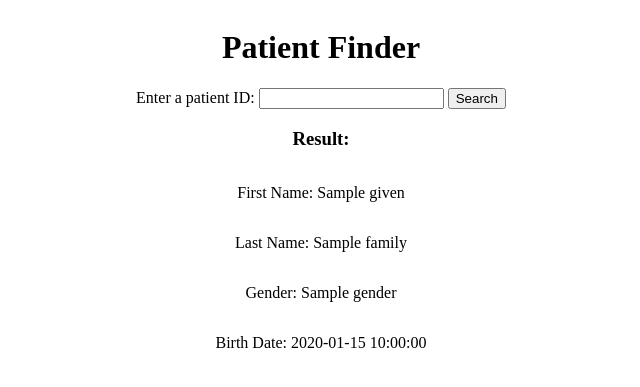
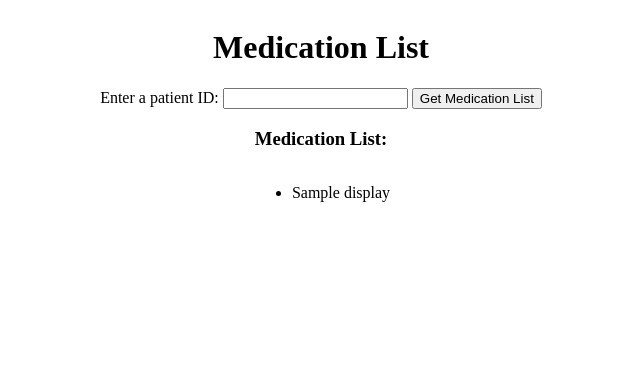
Before and after one commit to bcbi/fhir-medication-finder, a Flask app: template src/templates/index.html in a window 1280 px wide. Shown: the top 387 px of the page, without its empty margins (319-959 px from the left). Run offline with Flask 3, Linux system fonts and the light colour scheme; the template is opened without the code that fills it: most values are stand-ins (such as "Sample title", 1, 10 or a date in 2020).

Commit message:
medication finder app

```diff
--- a/src/app.py
+++ b/src/app.py
@@ -13,11 +13,11 @@ load_dotenv()
 username = os.getenv("FHIR_USERNAME")
 password = os.getenv("FHIR_PASSWORD")
 
-def request_patient(patient_id, credentials):
+def request_medication_list(patient_id, credentials):
+    # Use the MedicationRequest or MedicationStatement resource to retrieve medication information.
+    req = requests.get(FHIR_SERVER_BASE_URL + f"/MedicationRequest?patient={patient_id}", auth=credentials)
 
-    req = requests.get(FHIR_SERVER_BASE_URL + "/Patient/" + str(patient_id), auth = credentials)
-
-    print(f"Requests status: {req.status_code}")
+    print(f"Request status: {req.status_code}")
 
     response = req.json()
     print(response.keys())
@@ -25,19 +25,17 @@ def request_patient(patient_id, credentials):
     return response
 
 
-
 @app.route('/', methods=['GET', 'POST'])
 def index_eu():
-
     result = None
     credentials = (username, password)
 
     if request.method == 'POST':
         try:
-            number = int(request.form['number'])
-            result = request_patient(number, credentials=credentials)
+            patient_id = request.form['patient_id']
+            result = request_medication_list(patient_id, credentials=credentials)
         except ValueError:
-            result = 'Invalid input. Please enter a number.'
+            result = 'Invalid input. Please enter a patient ID.'
 
     return render_template('index.html', result=result)
 
--- a/src/templates/index.html
+++ b/src/templates/index.html
@@ -1,28 +1,29 @@
 <!DOCTYPE html>
-
 <html lang="en">
 <head>
     <meta charset="UTF-8">
-    <title>Patient Finder</title>
+    <title>Medication List</title>
 </head>
 <body>
-    <div class=container>
-    <h1>Patient Finder</h1>
-    <form method="post">
-        <label for="number">Enter a patient ID:</label>
-        <input type="text" name="number" id="number">
-        <input type="submit" value="Search">
-    </form>
-    {% if result is not none %}
-    <h3>Result: </h3>
-    <p>First Name: {{ result.name[0].given[0] }}</p>
-    <p>Last Name: {{ result.name[0].family }}</p>
-    <p>Gender: {{ result.gender }}</p>
-    <p>Birth Date: {{ result.birthDate}}</p>
-    {% endif %}
+    <div class="container">
+        <h1>Medication List</h1>
+        <form method="post">
+            <label for="patient_id">Enter a patient ID:</label>
+            <input type="text" name="patient_id" id="patient_id">
+            <input type="submit" value="Get Medication List">
+        </form>
+        {% if result is not none %}
+            <h3>Medication List:</h3>
+            <ul>
+                {% for entry in result.entry %}
+                    <li>{{ entry.resource.medicationCodeableConcept.coding[0].display }}</li>
+                {% endfor %}
+            </ul>
+        {% endif %}
     </div>
 </body>
 </html>
+
 
 
 <style>
```
Also changed, not shown: 1 other file.
